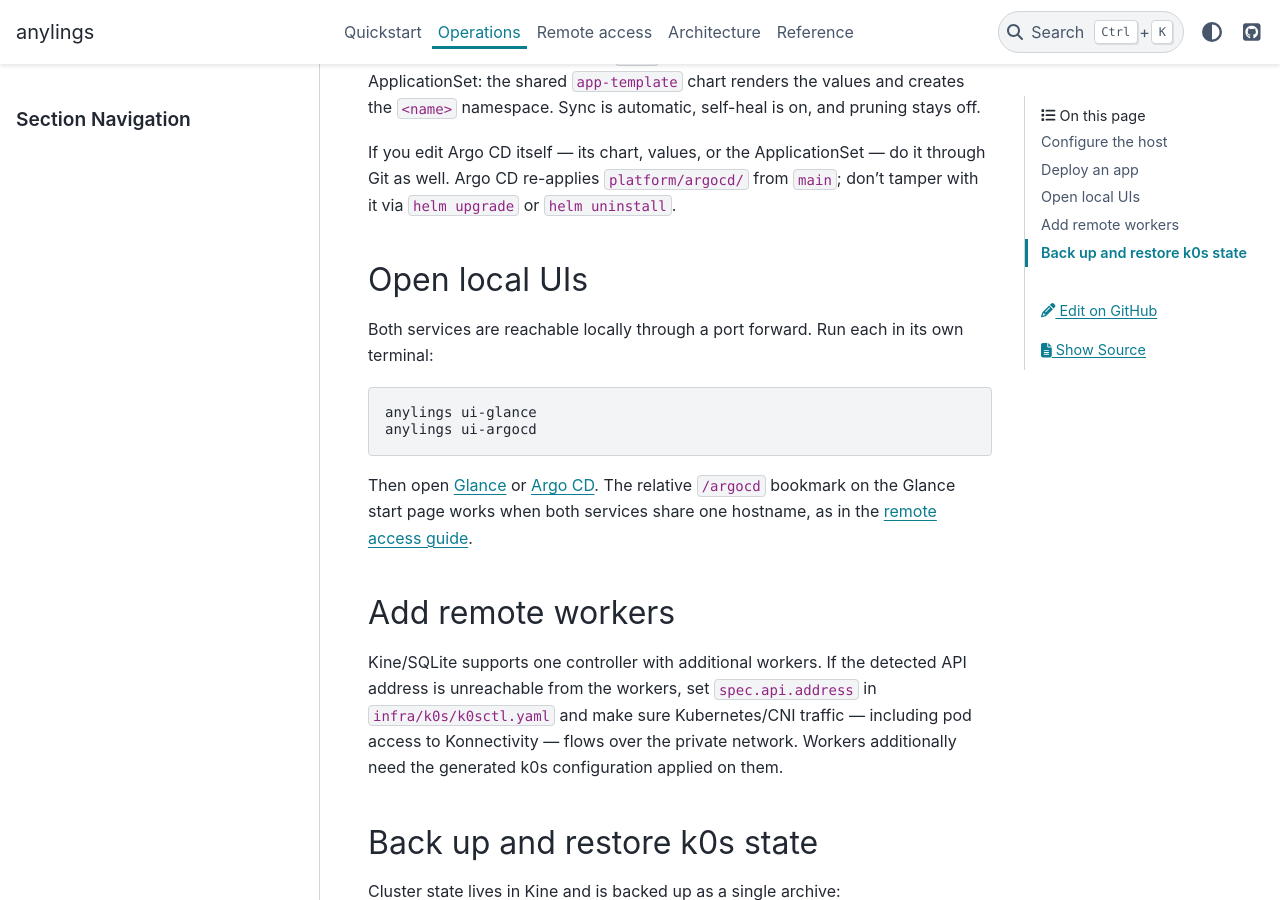
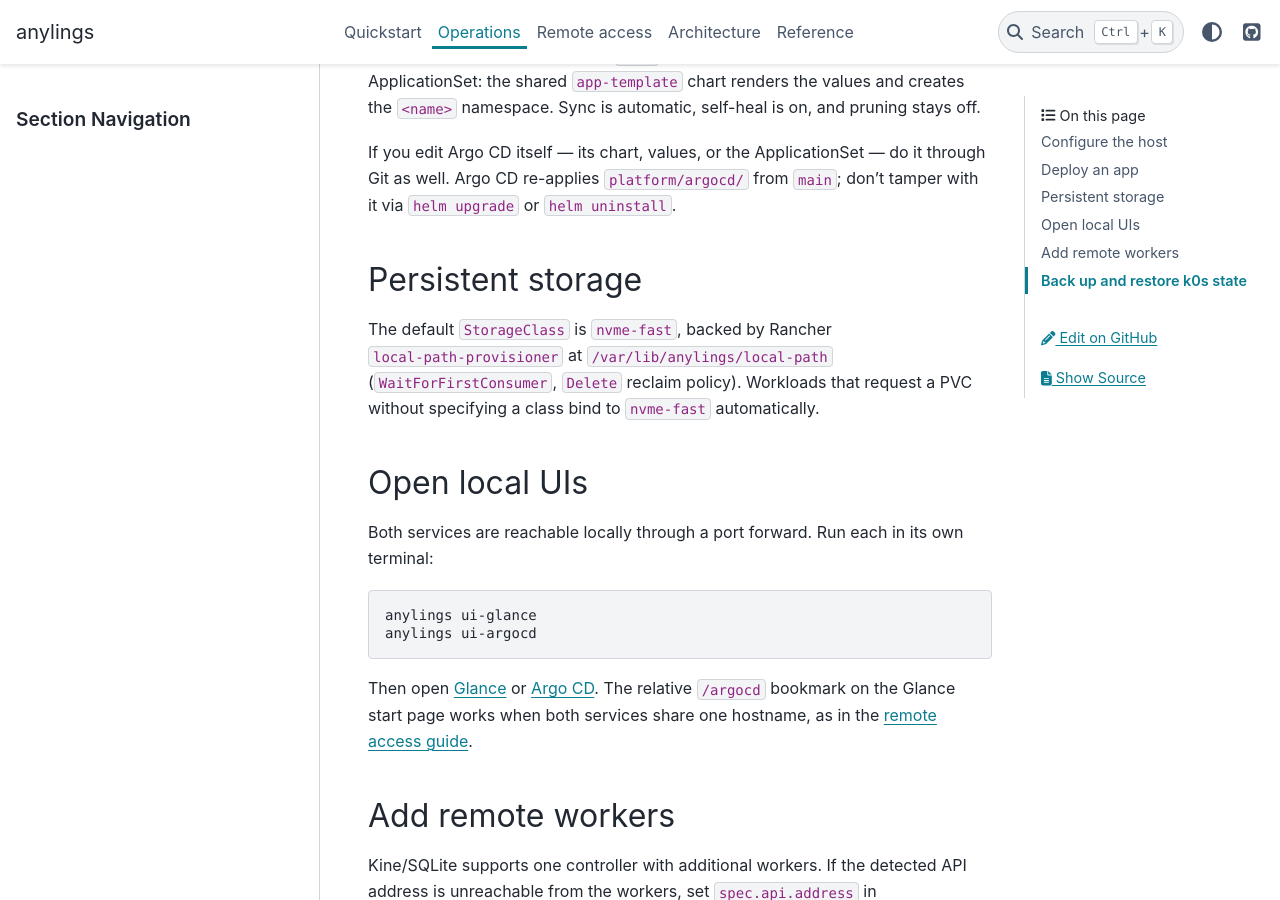
Before and after one commit to PsiACE/anylings, a Sphinx documentation site: the page built from docs/operations.md, in a window 1280 px wide and 900 px high, scrolled down 565 px. Built offline with Sphinx 7.4.7 and the PyData theme 0.15.4, drawn with Linux system fonts in a browser that asks for light colours.

Commit message:
docs: document nvme-fast local storage provisioner

```diff
--- a/docs/operations.md
+++ b/docs/operations.md
@@ -23,6 +23,13 @@ and pruning stays off.
 If you edit Argo CD itself — its chart, values, or the ApplicationSet — do it
 through Git as well. Argo CD re-applies `platform/argocd/` from `main`; don't
 tamper with it via `helm upgrade` or `helm uninstall`.
+
+## Persistent storage
+
+The default `StorageClass` is `nvme-fast`, backed by Rancher
+`local-path-provisioner` at `/var/lib/anylings/local-path`
+(`WaitForFirstConsumer`, `Delete` reclaim policy). Workloads that request a PVC
+without specifying a class bind to `nvme-fast` automatically.
 
 ## Open local UIs
 
```
Also changed, not shown: docs/architecture.md (+1 -0 lines), docs/reference.md (+1 -1 lines).
